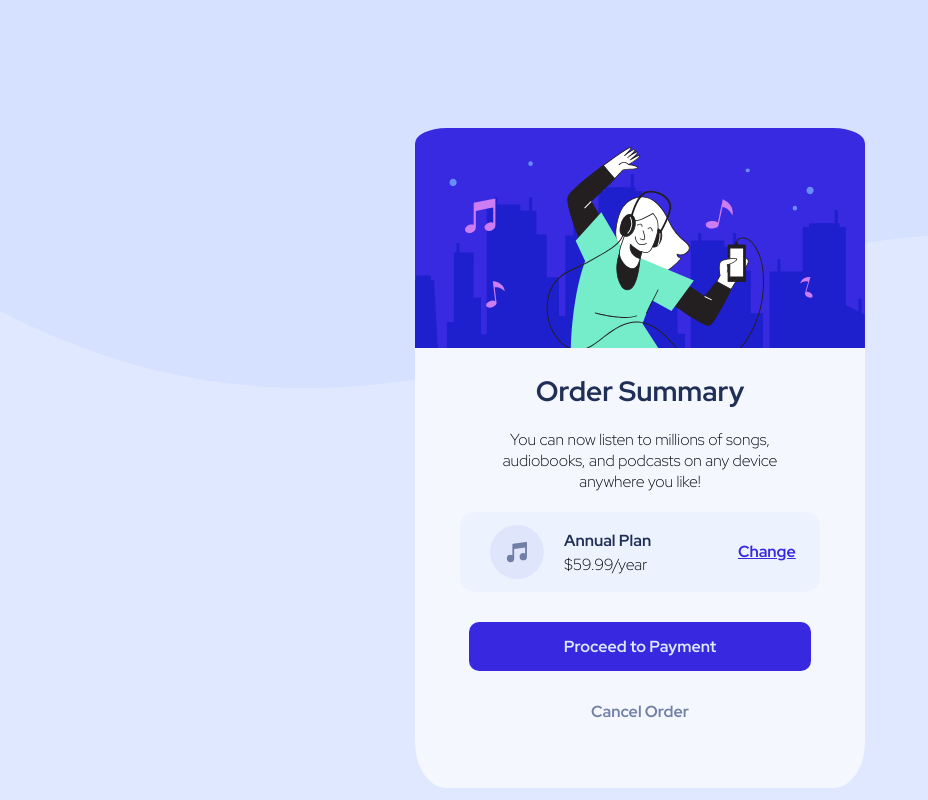
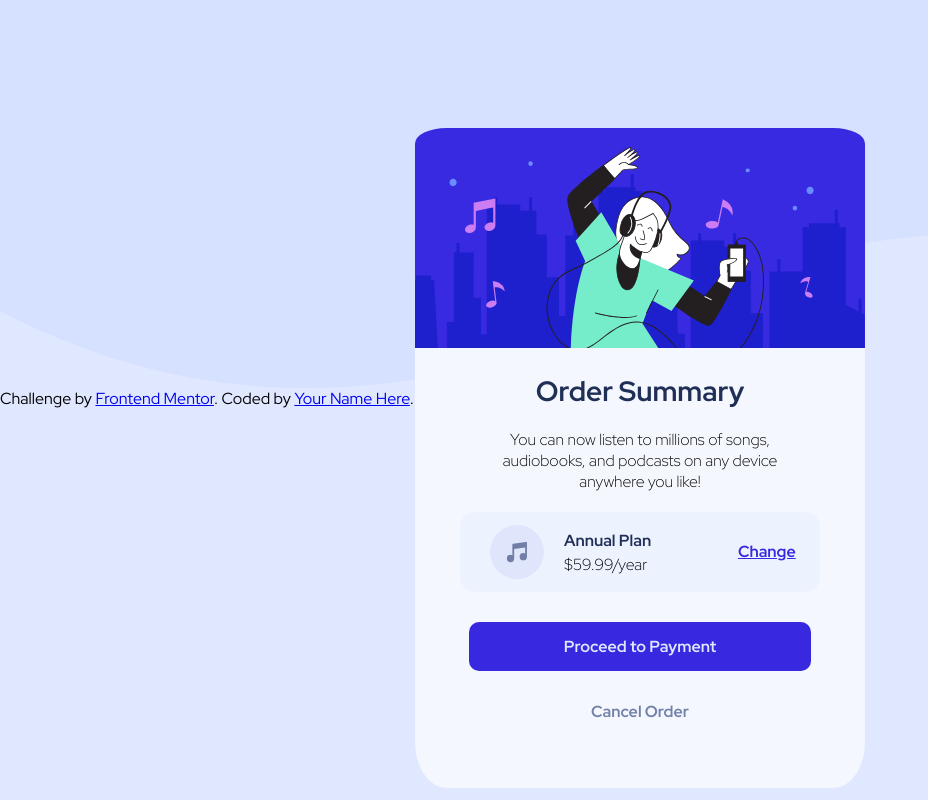
Before and after one commit to avirajwalunj/order-summary-component, a plain HTML site: page index.html in a window 1280 px wide. Shown: the whole page, without its empty margins (0-928 px from the left). Drawn offline with Linux system fonts and the light colour scheme.

Commit message:
Update index.html

```diff
--- a/index.html
+++ b/index.html
@@ -5,7 +5,7 @@
   <meta name="viewport" content="width=device-width, initial-scale=1.0"> <!-- displays site properly based on user's device -->
   <link rel="icon" type="image/png" sizes="32x32" href="images/favicon-32x32.png">
   <link href="https://fonts.googleapis.com/css2?family=Red+Hat+Display:wght@300;400;500;700;900&display=swap" rel="stylesheet">
-  <title>Frontend Mentor | Order summary card</title>
+  <title>Frontend Mentor | Order summary card </title>
   <link rel="stylesheet" href="css/styles.css">
 
 </head>
@@ -38,28 +38,12 @@
       <p class="cancel" >Cancel Order</p>
 
     </div>
-
   </div>
-
-
-  </div>
-
-
-  <!--
-
-
-
-
-
-
-
-
-  Proceed to Payment
-  Cancel Order
-
-  <div class="attribution">
+ </div>
+<div class="attribution">
     Challenge by <a href="https://www.frontendmentor.io?ref=challenge" target="_blank">Frontend Mentor</a>.
     Coded by <a href="#">Your Name Here</a>.
-  </div> -->
+</div>
+
 </body>
 </html>
```
